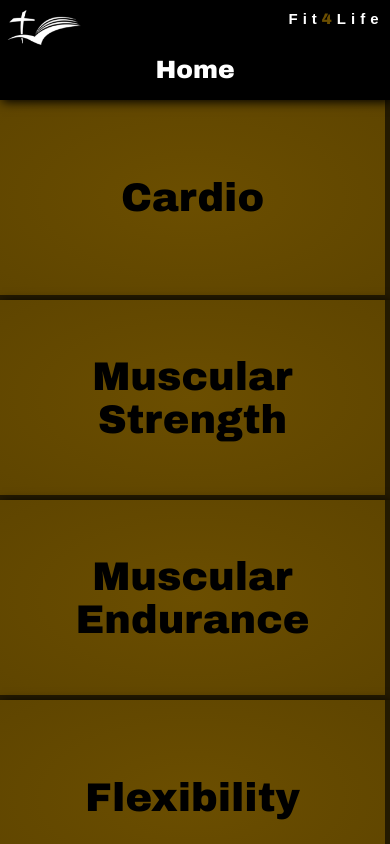
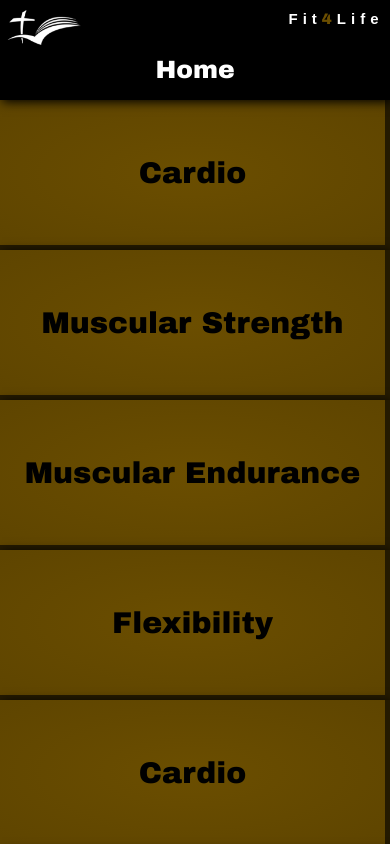
Before and after one commit to WyGuyyy/Fit4Life, a React (Create React App) app: page / in a window 390 px wide. Built offline with nearby package versions, Linux system fonts and the light colour scheme.

Commit message:
fixed mobile issue with vh and vw

```diff
--- a/src/Component/Component.css
+++ b/src/Component/Component.css
@@ -3,9 +3,6 @@
     grid-template-areas:
     'header'
     'buttons';
-    width: 100vw;
-    height: 100vh;
-    background: #6b4e00;
 }
 
 .componentWrapper{
--- a/src/Exercise/Exercise.css
+++ b/src/Exercise/Exercise.css
@@ -75,6 +75,7 @@
     border: none;
     background: radial-gradient(#ffffff, #aaaaaa);
     font-size: 20px;
+    padding: 3px;
 }
 
 .exerciseSubmit{
--- a/src/Home.css
+++ b/src/Home.css
@@ -3,9 +3,6 @@
     grid-template-areas:
     'header'
     'buttons';
-    width: 100vw;
-    height: 100vh;
-    background: #6b4e00;
 }
 
 /*.homeWrapper{
@@ -105,3 +102,10 @@
     width: 100%;
     background: #6b4e00;
 }
+
+@media(max-width: 425px){
+    .homeButton{
+        height: 150px;
+        font-size: 30px;
+    }
+}
--- a/src/index.css
+++ b/src/index.css
@@ -1,5 +1,9 @@
 body {
   margin: 0;
+  width: 100%;
+  height: 100%;
+  padding: 0;
+  background: #6b4e00;
   font-family: -apple-system, BlinkMacSystemFont, 'Segoe UI', 'Roboto', 'Oxygen',
     'Ubuntu', 'Cantarell', 'Fira Sans', 'Droid Sans', 'Helvetica Neue',
     sans-serif;
```
